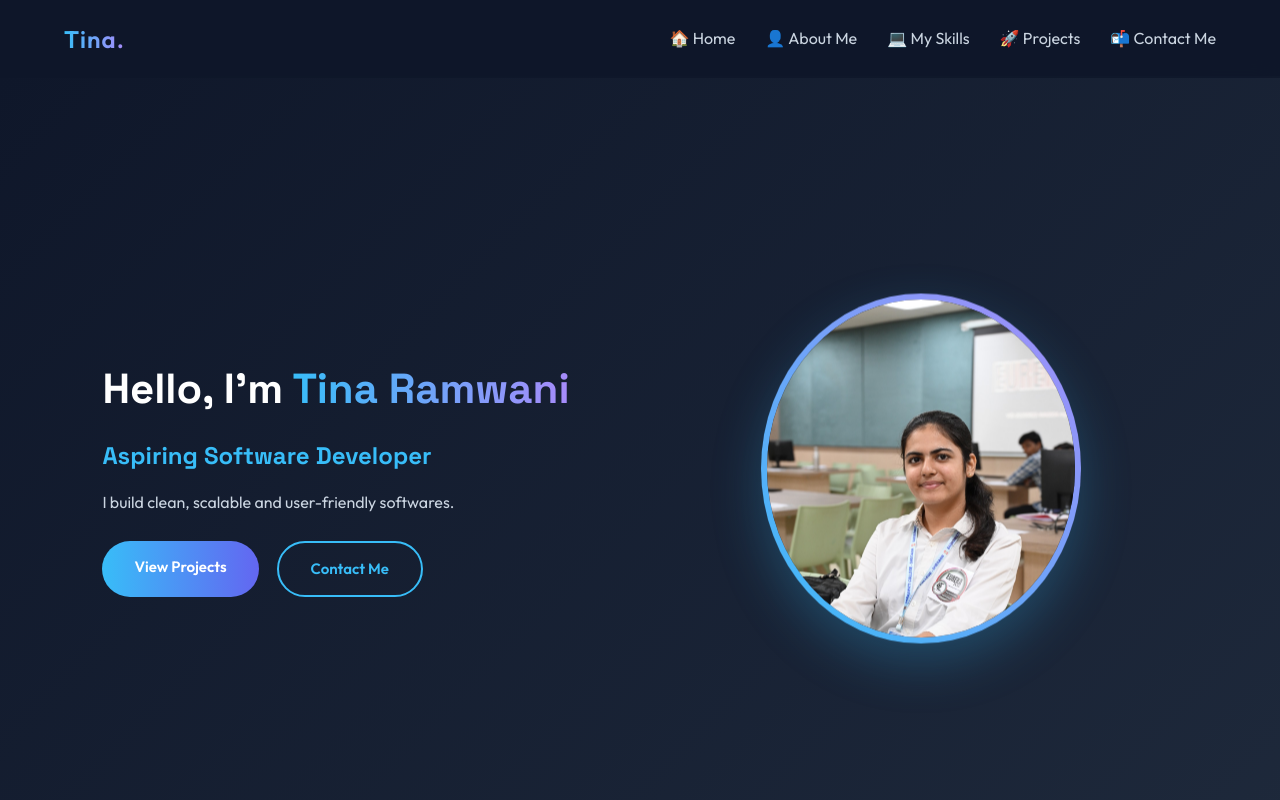
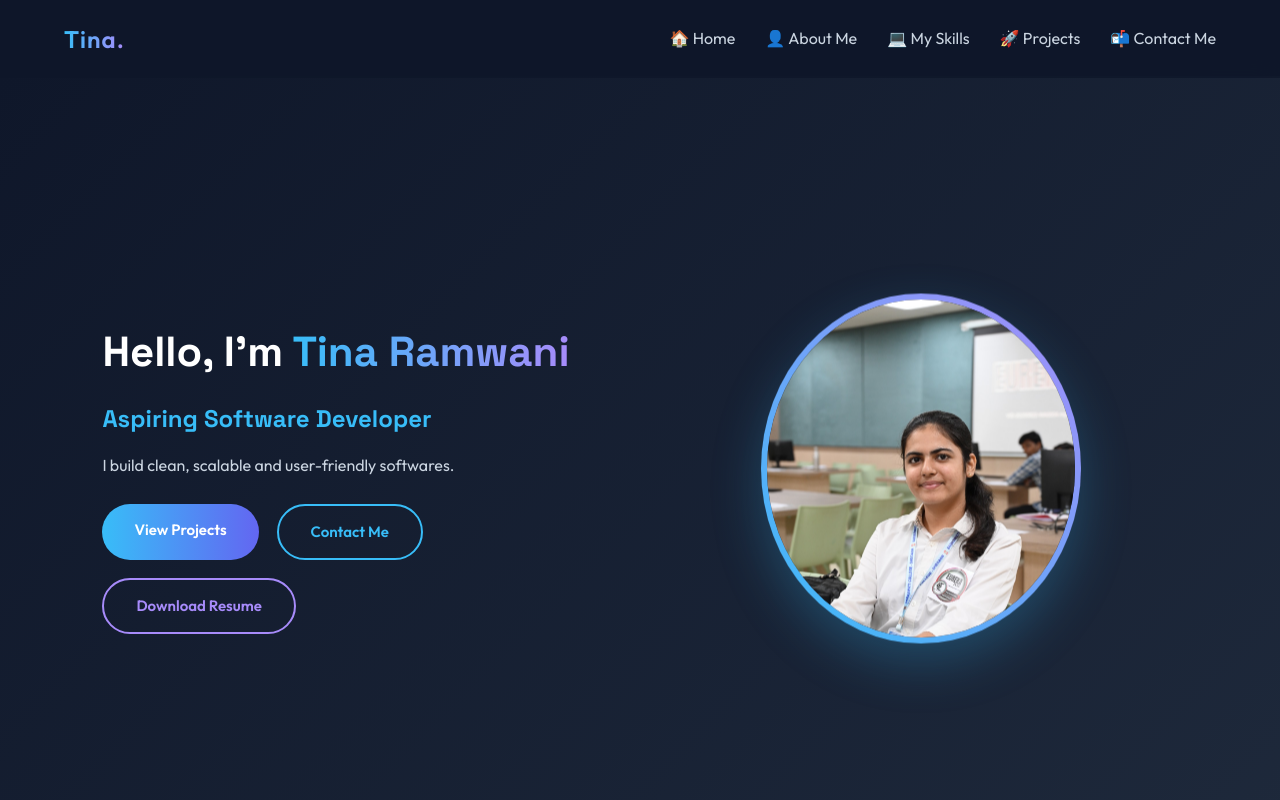
Before and after one commit to tinaramwani2411/personal-portfolio-spcl, a plain HTML site: page index.html in a window 1280 px wide. Shown: the top 800 px of the page. Drawn offline with nearby package versions, Linux system fonts and the light colour scheme.

Commit message:
resume download option implemented

```diff
--- a/index.html
+++ b/index.html
@@ -54,6 +54,13 @@
       <div class="hero-buttons">
         <a href="#projects" class="btn primary">View Projects</a>
         <a href="#contact" class="btn secondary">Contact Me</a>
+
+        <!-- Download Resume Button -->
+        <a href="TinaRamwani_Fresher.pdf"
+           class="btn resume-btn"
+           download>
+           Download Resume
+        </a>
       </div>
     </div>
 
@@ -62,8 +69,6 @@
     </div>
   </div>
 </section>
-
-
         <!-- ===== About Section ===== -->
         <section id="about" class="section">
             <div class="container">
--- a/style.css
+++ b/style.css
@@ -165,6 +165,18 @@ header {
 .btn.primary:hover {
   transform: translateY(-3px);
   box-shadow: 0 10px 20px rgba(56, 189, 248, 0.4);
+}
+
+.resume-btn {
+    background: transparent;
+    border: 2px solid #a78bfa;
+    color: #a78bfa;
+    transition: 0.3s ease;
+}
+
+.resume-btn:hover {
+    background: #a78bfa;
+    color: #0f172a;
 }
 
 /* Secondary */
```
Also changed, not shown: 1 other file.
